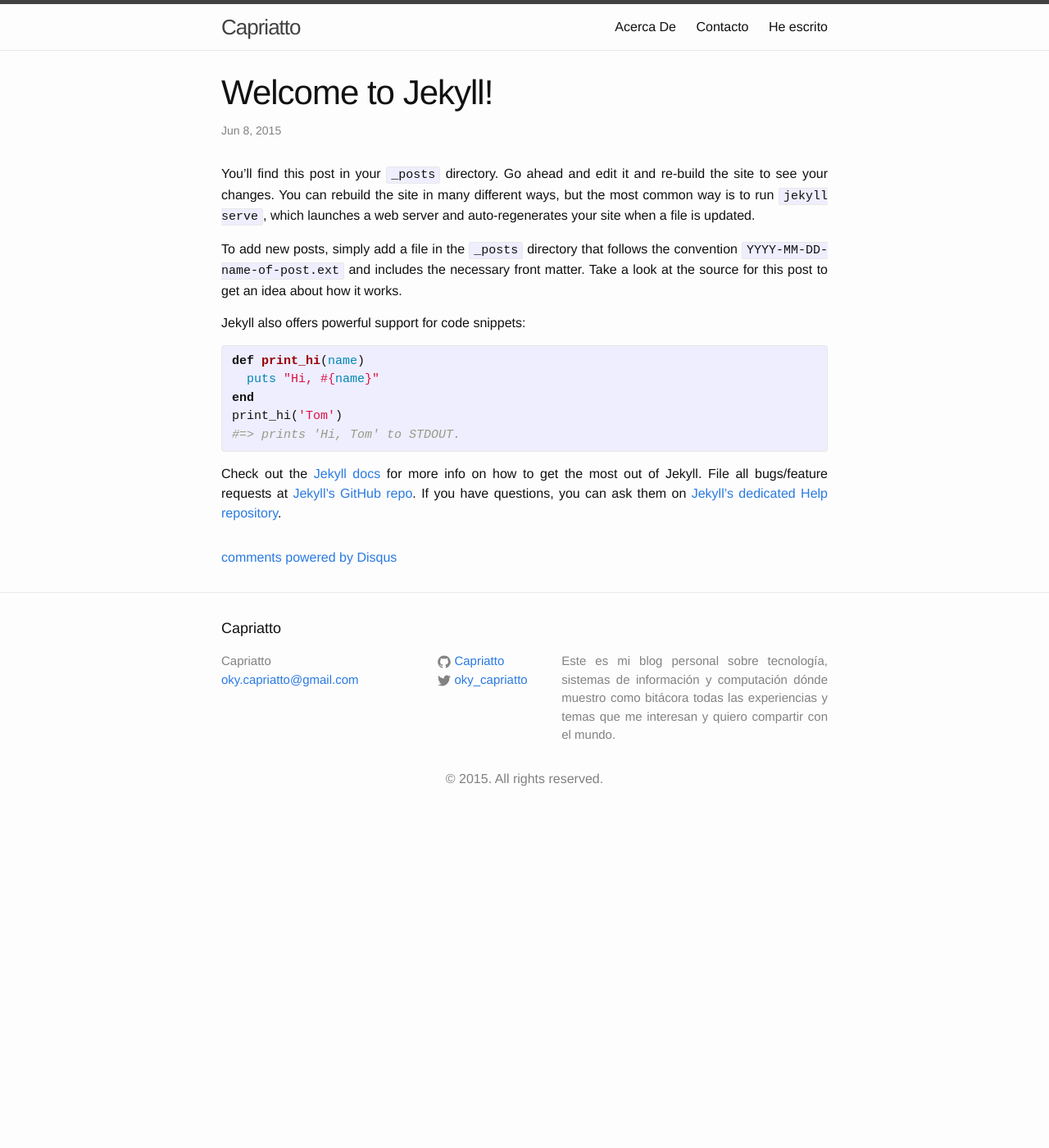
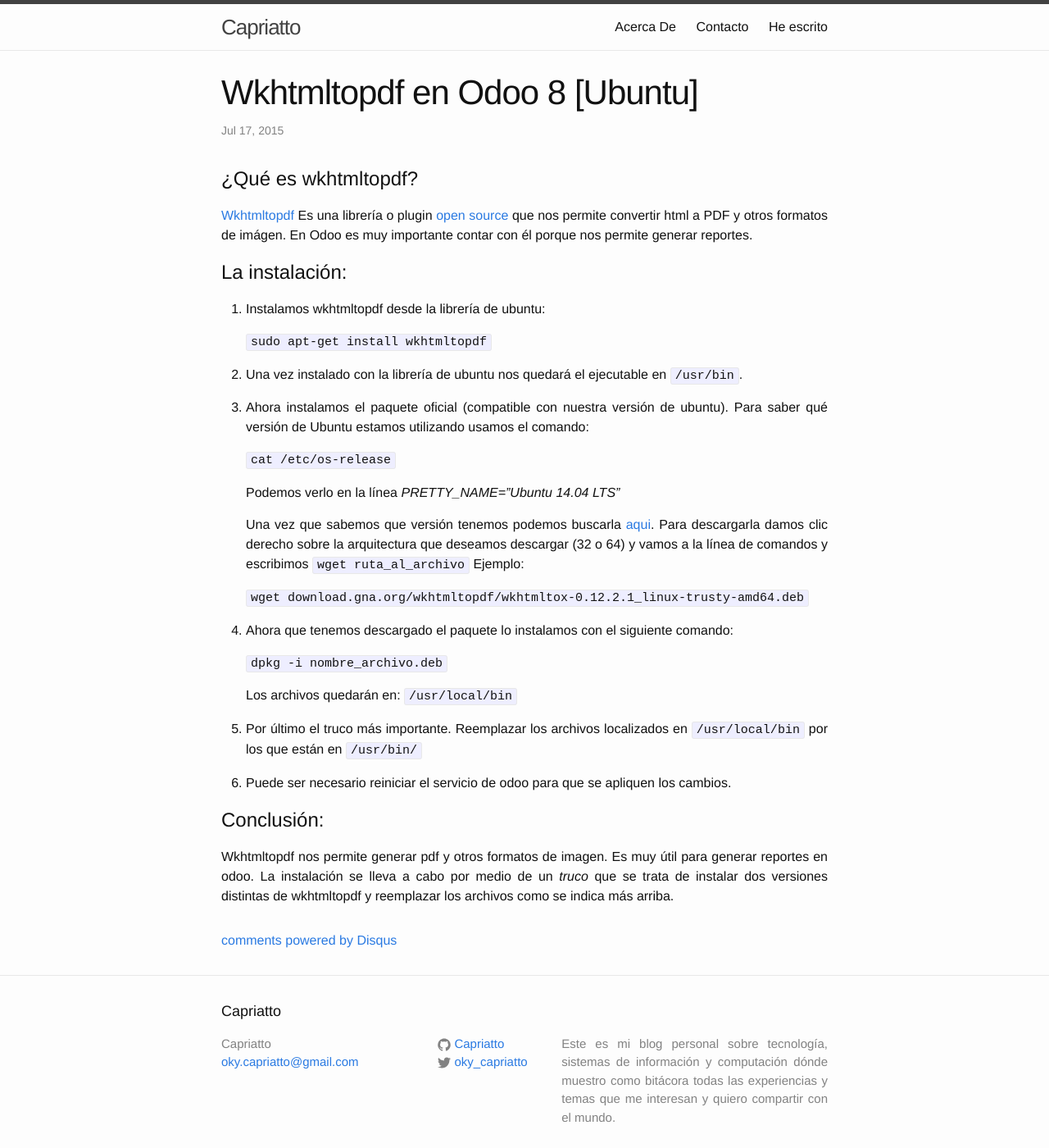
Before and after one commit to Capriatto/Capriatto.github.io, a Jekyll site: the page built from _posts/2015-06-08-welcome-to-jekyll.markdown, in a window 1280 px wide and 1400 px high. Shown: the whole window at 82% size. Built offline with Jekyll 4.4.1, drawn with Linux system fonts in a browser that asks for light colours; Markdown is read by kramdown in place of the engine named in the settings; comment, search, counter and statistics services are not loaded.

Commit message:
post 17/07/2015

```diff
--- a/_config.yml
+++ b/_config.yml
@@ -8,4 +8,6 @@
 twitter_username: oky_capriatto
 github_username:  Capriatto
 # Build settings
-markdown: kramdown
+markdown: redcarpet
+redcarpet:
+    extensions: ["smart", "tables", "no_intra_emphasis", "fenced_code_blocks", "autolink", "strikethrough", "superscript", "with_toc_data"]
--- a/_posts/2015-06-08-welcome-to-jekyll.markdown
+++ b/_posts/2015-06-08-welcome-to-jekyll.markdown
@@ -1,26 +1,54 @@
 ---
 layout: post
-title:  "Welcome to Jekyll!"
-date:   2015-06-08 04:19:25
-categories: jekyll update
+title:  "Wkhtmltopdf en Odoo 8 [Ubuntu]"
+date:   2015-07-17 10:00:00
+categories: Odoo
+permalink: /odoo/wkhtmltopdf-odoo8
 comments: true
 ---
-You’ll find this post in your `_posts` directory. Go ahead and edit it and re-build the site to see your changes. You can rebuild the site in many different ways, but the most common way is to run `jekyll serve`, which launches a web server and auto-regenerates your site when a file is updated.
+#¿Qué es wkhtmltopdf?
 
-To add new posts, simply add a file in the `_posts` directory that follows the convention `YYYY-MM-DD-name-of-post.ext` and includes the necessary front matter. Take a look at the source for this post to get an idea about how it works.
+[Wkhtmltopdf][wkthtmltopdf] Es una librería o plugin [open source][opensource] que nos permite convertir html
+ a PDF y otros formatos de imágen. En Odoo es muy importante contar con él porque nos permite generar reportes.
 
-Jekyll also offers powerful support for code snippets:
+#La instalación:
 
-{% highlight ruby %}
-def print_hi(name)
-  puts "Hi, #{name}"
-end
-print_hi('Tom')
-#=> prints 'Hi, Tom' to STDOUT.
-{% endhighlight %}
+  1. Instalamos wkhtmltopdf desde la librería de ubuntu:
 
-Check out the [Jekyll docs][jekyll] for more info on how to get the most out of Jekyll. File all bugs/feature requests at [Jekyll’s GitHub repo][jekyll-gh]. If you have questions, you can ask them on [Jekyll’s dedicated Help repository][jekyll-help].
+     `sudo apt-get install wkhtmltopdf`
 
-[jekyll]:      http://jekyllrb.com
-[jekyll-gh]:   https://github.com/jekyll/jekyll
-[jekyll-help]: https://github.com/jekyll/jekyll-help
+  2. Una vez instalado con la librería de ubuntu nos quedará el ejecutable en `/usr/bin`.
+
+  3. Ahora instalamos el paquete oficial (compatible con nuestra versión de ubuntu). Para saber qué versión de Ubuntu estamos utilizando
+     usamos el comando:
+
+     `cat /etc/os-release`
+
+     Podemos verlo en la línea *PRETTY_NAME="Ubuntu 14.04 LTS"*
+
+     Una vez que sabemos que versión tenemos podemos buscarla [aqui][descargas]. Para descargarla damos clic derecho sobre la arquitectura
+     que deseamos descargar (32 o 64) y vamos a la línea de comandos y escribimos `wget ruta_al_archivo` Ejemplo:
+
+     `wget download.gna.org/wkhtmltopdf/wkhtmltox-0.12.2.1_linux-trusty-amd64.deb`
+
+  4. Ahora que tenemos descargado el paquete lo instalamos con el siguiente comando:
+
+      `dpkg -i nombre_archivo.deb`
+
+     Los archivos quedarán en: `/usr/local/bin`
+
+  5. Por último el truco más importante. Reemplazar los archivos localizados en `/usr/local/bin` por los que están en
+    `/usr/bin/`
+
+  6. Puede ser necesario reiniciar el servicio de odoo para que se apliquen los cambios.
+
+#Conclusión:
+
+  Wkhtmltopdf nos permite generar pdf y otros formatos de imagen. Es muy útil para generar reportes en odoo. La instalación se lleva a cabo
+  por medio de un *truco* que se trata de instalar dos versiones distintas de wkhtmltopdf y reemplazar los archivos como se indica más arriba.
+
+
+
+[opensource]:     http://jekyllrb.com
+[wkthtmltopdf]:   http://wkhtmltopdf.org/
+[descargas]:      http://wkhtmltopdf.org/downloads.html
```
Also changed, not shown: about.md (+5 -2 lines).
